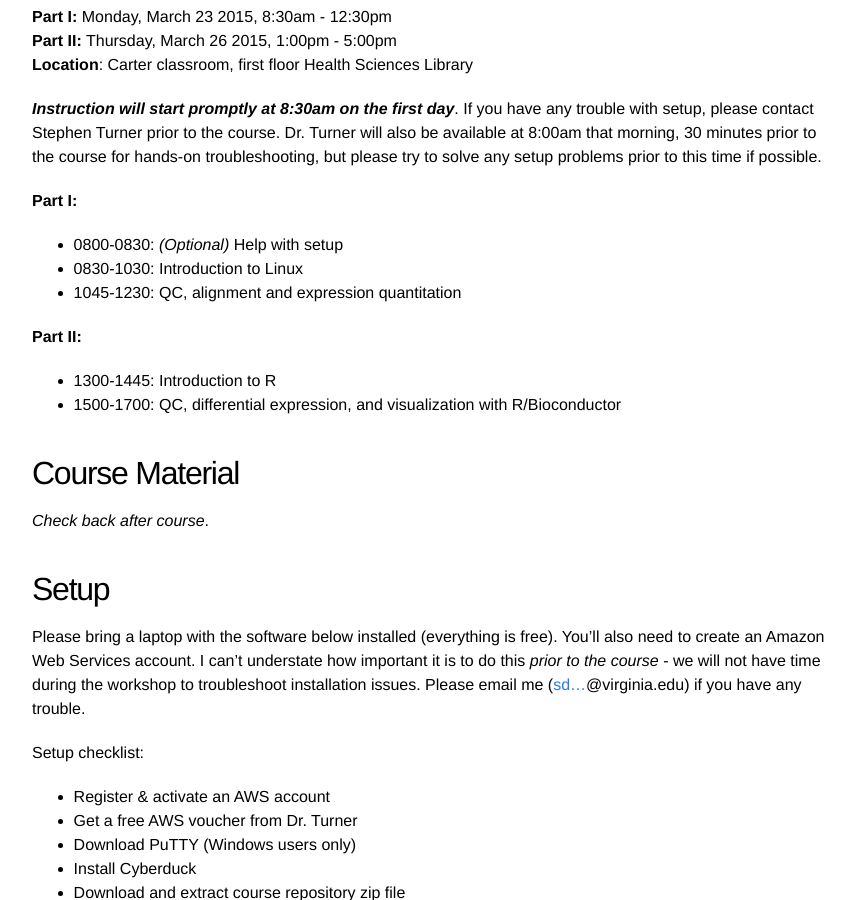
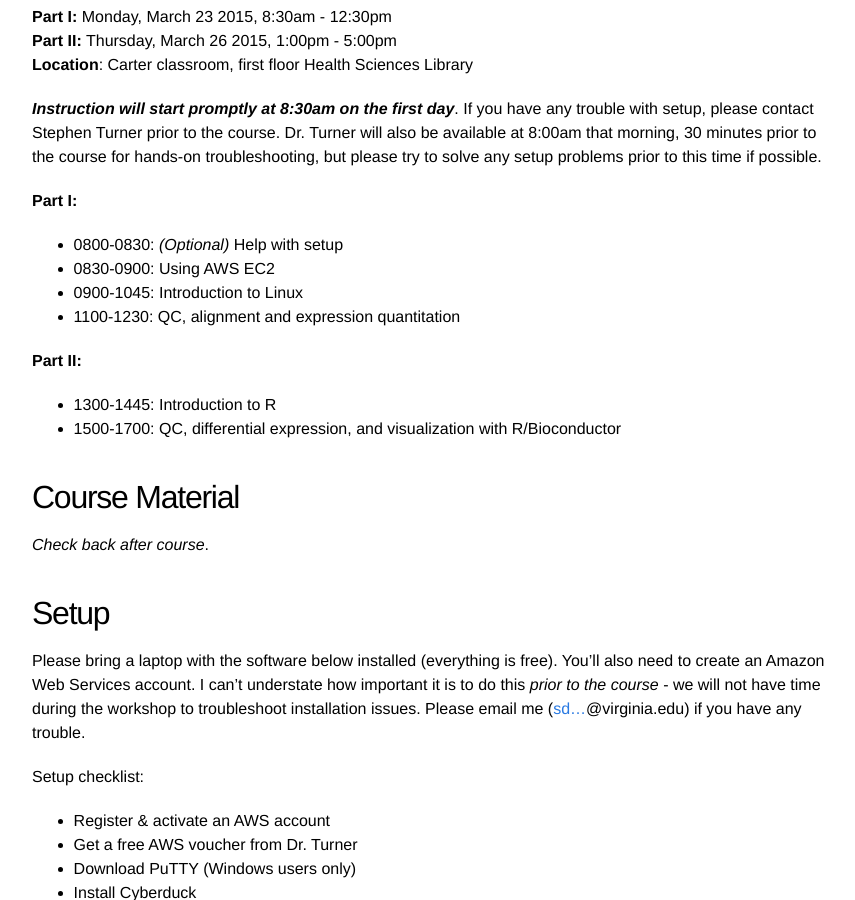
Before and after one commit to bioconnector/workshops2015, a Jekyll site: the page built from ws-rnaseq-1day.md, in a window 1280 px wide and 900 px high, scrolled down 1004 px. Shown: the whole window, without its empty margins (208-1063 px from the left). Built offline with Jekyll 4.4.1, drawn with Linux system fonts in a browser that asks for light colours; Markdown is read by kramdown in place of the engine named in the settings.

Commit message:
update schedule to allow more time for EC2

```diff
--- a/ws-rnaseq-1day.md
+++ b/ws-rnaseq-1day.md
@@ -36,8 +36,9 @@ The boot camp is a two-part series.
 **Part I:**
 
 * 0800-0830: *(Optional)* Help with setup
-* 0830-1030: Introduction to Linux
-* 1045-1230: QC, alignment and expression quantitation
+* 0830-0900: Using AWS EC2
+* 0900-1045: Introduction to Linux
+* 1100-1230: QC, alignment and expression quantitation
 
 **Part II:**
 
```
